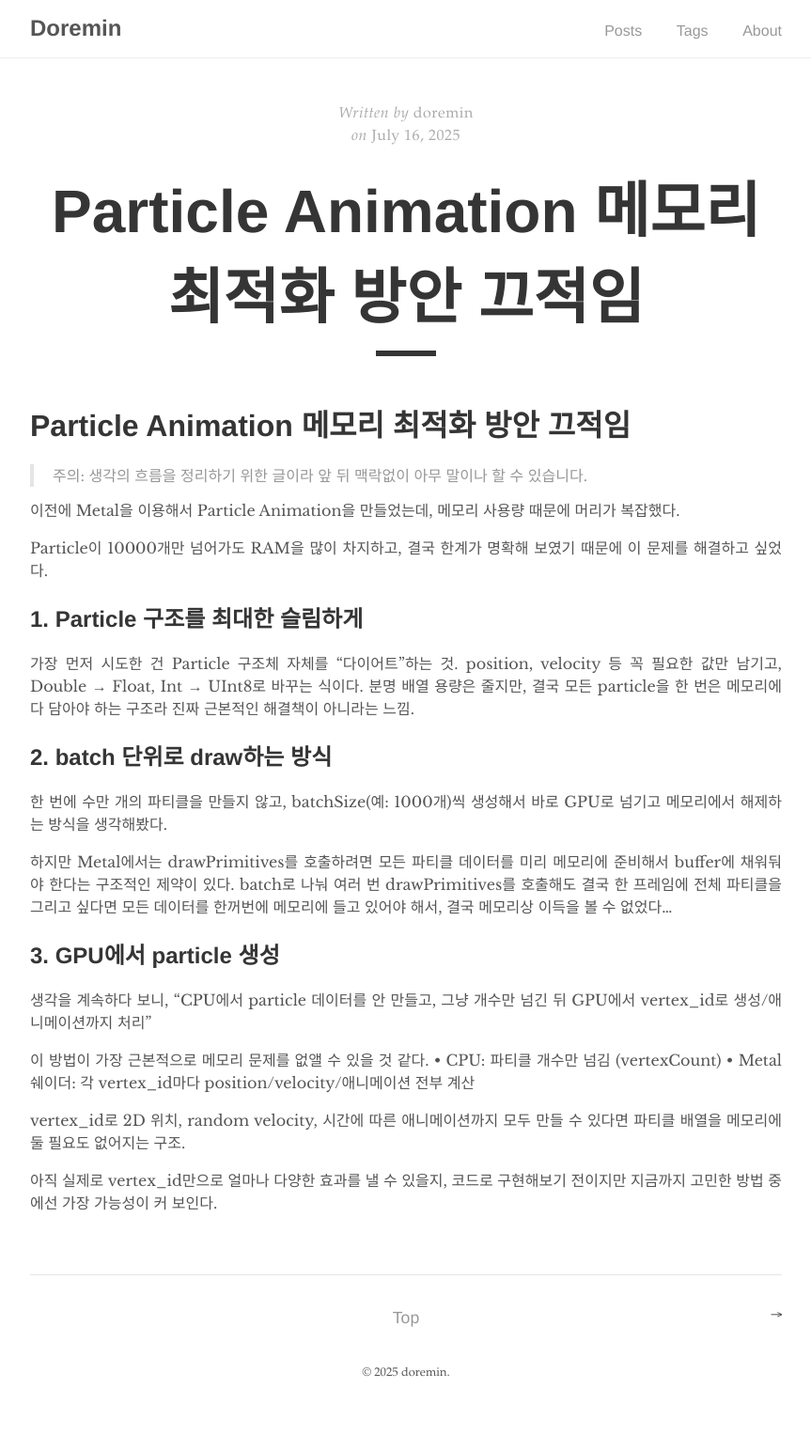
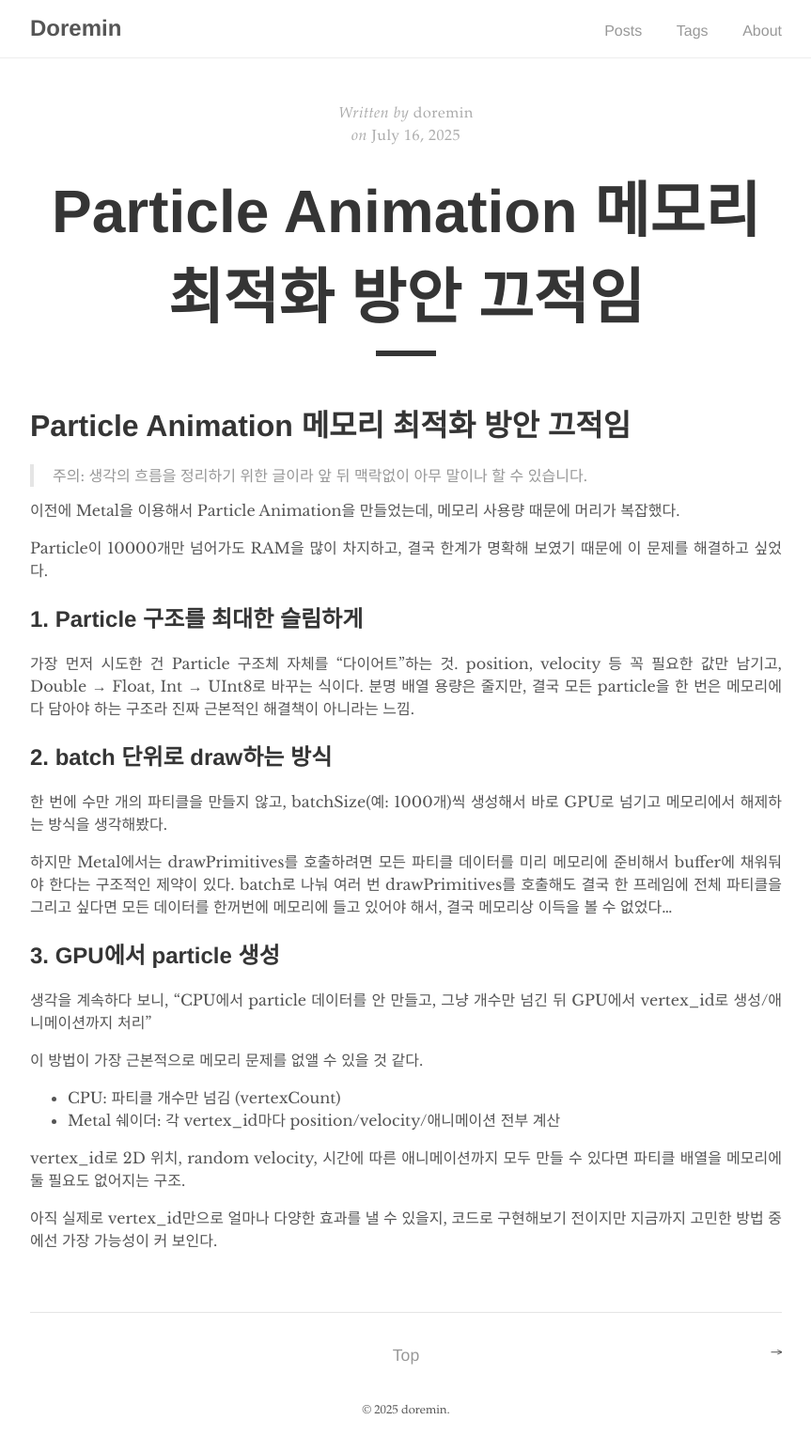
Before and after one commit to doremin/doremin.github.io, a Jekyll site: the page built from _posts/2025-07-16-16:16.md, in a window 1280 px wide. Shown: the whole page at 94% size, without its empty margins (208-1071 px from the left). Built offline with Jekyll 4.4.1, drawn with Linux system fonts in a browser that asks for light colours; before the commit the page ends 1504 px from its top, so only the background shows below that; some of the changed lines change nothing that is shown.

Commit message:
[FIX] bullet 수정

```diff
--- a/_posts/2025-07-16-16:16.md
+++ b/_posts/2025-07-16-16:16.md
@@ -30,8 +30,8 @@ batch로 나눠 여러 번 drawPrimitives를 호출해도 결국 한 프레임
 “CPU에서 particle 데이터를 안 만들고, 그냥 개수만 넘긴 뒤 GPU에서 vertex_id로 생성/애니메이션까지 처리”
 
 이 방법이 가장 근본적으로 메모리 문제를 없앨 수 있을 것 같다.
-•	CPU: 파티클 개수만 넘김 (vertexCount)
-•	Metal 쉐이더: 각 vertex_id마다 position/velocity/애니메이션 전부 계산
+-	CPU: 파티클 개수만 넘김 (vertexCount)
+-	Metal 쉐이더: 각 vertex_id마다 position/velocity/애니메이션 전부 계산
 
 vertex_id로 2D 위치, random velocity, 시간에 따른 애니메이션까지 모두 만들 수 있다면 파티클 배열을 메모리에 둘 필요도 없어지는 구조.
 
```
